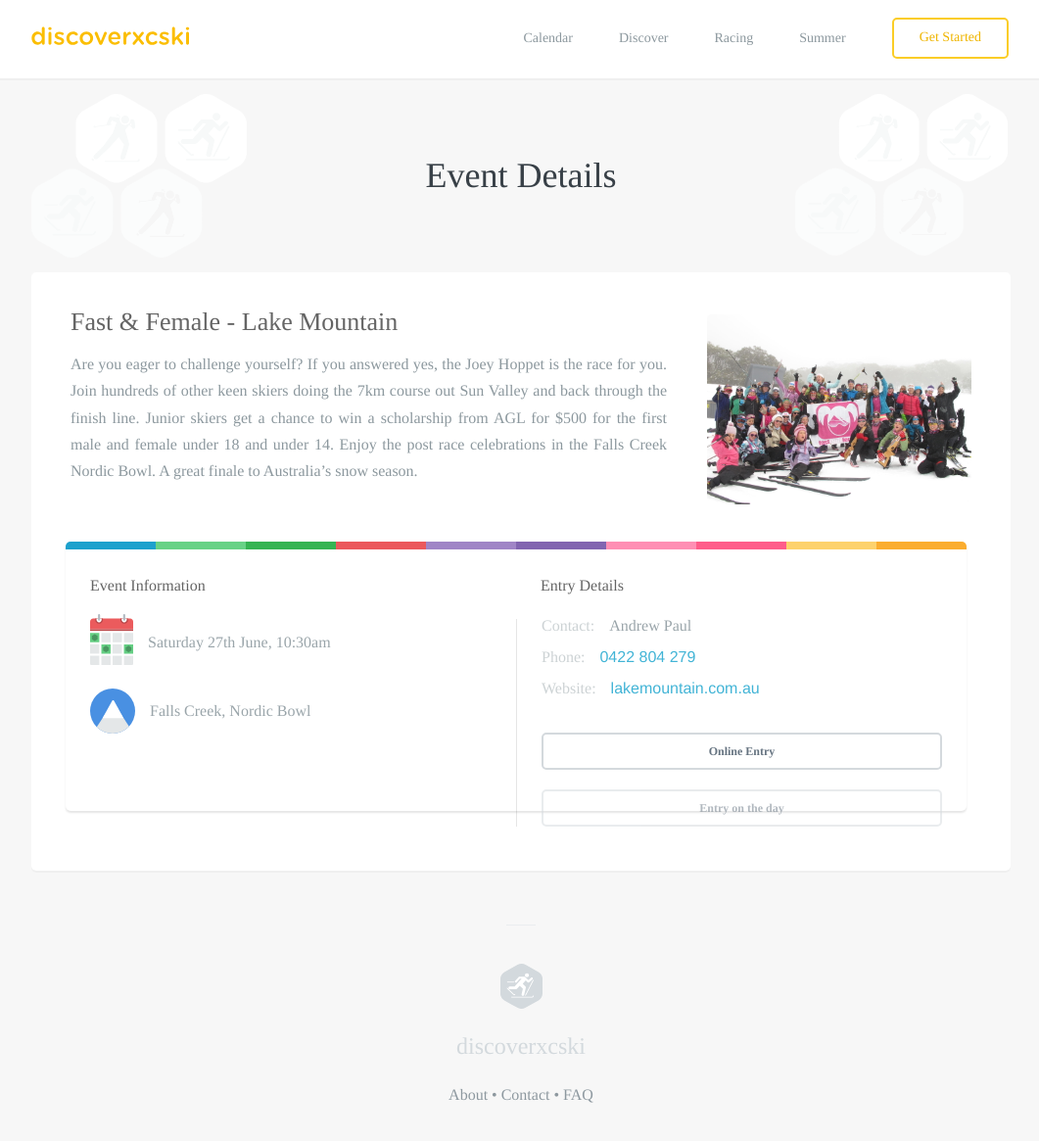
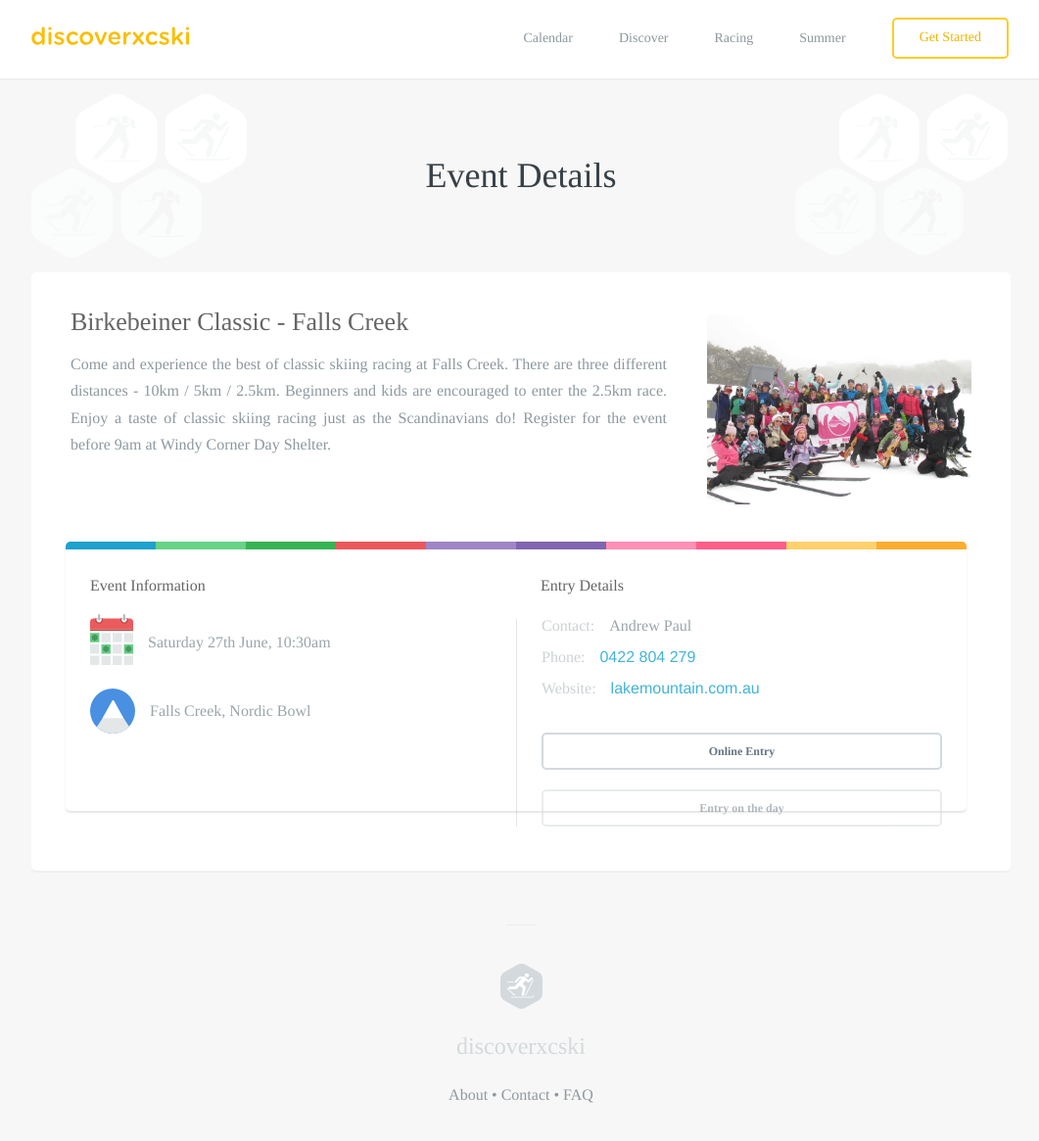
Before and after one commit to robcatto/robcatto.github.io, a Jekyll site: the page built from events/birkebeiner-classic/index.html, in a window 1280 px wide and 1182 px high. Shown: the top 1165 px of the window at 98% size, without its empty margins (108-1169 px from the left). Built offline with Jekyll 4.4.1, drawn with Linux system fonts in a browser that asks for light colours; some web fonts are replaced; Markdown is read by kramdown in place of the engine named in the settings.

Commit message:
Update index.html

```diff
--- a/events/birkebeiner-classic/index.html
+++ b/events/birkebeiner-classic/index.html
@@ -43,10 +43,10 @@ layout: default
                                                 margin-top: 0px;
                                                 background: none;
                                                 width: 100%;">
-
-                                                <h3 class="event__card--h3">Fast & Female - Lake Mountain</h3>
-
-                                                <p class="event__card--p" style="  max-width: 609px; text-align: justify;">Are you eager to challenge yourself?  If you answered yes, the Joey Hoppet is the race for you.  Join hundreds of other keen skiers doing the 7km course out Sun Valley and back through the finish line.  Junior skiers get a chance to win a scholarship from AGL for $500 for the first male and female under 18 and under 14.  Enjoy the post race celebrations in the Falls Creek Nordic Bowl.  A great finale to Australia’s snow season.</p>
+                <!--Heading Here-->
+                                                <h3 class="event__card--h3">Birkebeiner Classic - Falls Creek</h3>
+                 <!--Blurb Here-->
+                                                <p class="event__card--p" style="  max-width: 609px; text-align: justify;">Come and experience the best of classic skiing racing at Falls Creek. There are three different distances - 10km / 5km / 2.5km. Beginners and kids are encouraged to enter the 2.5km race.   Enjoy a taste of classic skiing racing just as the Scandinavians do! Register for the event before 9am at Windy Corner Day Shelter.</p>
 
 
 
@@ -144,7 +144,7 @@ layout: default
                                         <br>
                                         <a class="button small dark" style="  margin-top: 20px;
   margin-bottom: 0px;
-  width: 100%;" href="http://discoverxcski.com/discoverxc/" data-featurette="analytics-click-event" data-event-category="button" data-event-action="" data-event-label="Source: Homepage Alt" id="featurette-35">Online Entry</a>
+width: 100%;" href="http://discoverxcski.com/discoverxc/" data-featurette="analytics-click-event" data-event-category="button" data-event-action="" data-event-label="Source: Homepage Alt" id="featurette-35">Online Entry</a>
   <div class="disabled__button" style="  margin-top: 20px; opacity: 0.5;
   margin-bottom: 0px;
   width: 100%;
```
